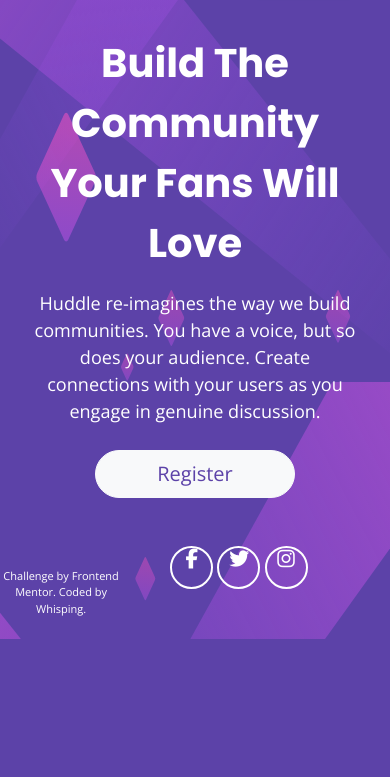
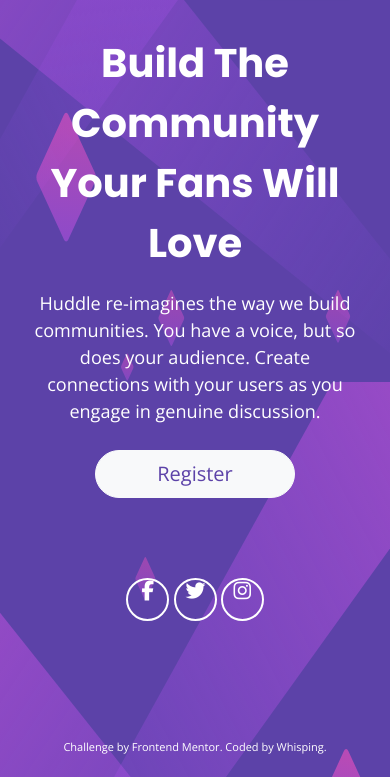
Before and after one commit to whisping/FrontEndMentor---Huddle-landing-page-with-single-introductory-section, a plain HTML site: page index.html in a window 390 px wide. Shown: the part 462-1239 px from the top of the page. Before the commit the page ends 1101 px from the top, so only its background shows below. Drawn offline with nearby package versions, Linux system fonts and the light colour scheme.

Commit message:
added last mobile changes

```diff
--- a/index.html
+++ b/index.html
@@ -53,9 +53,9 @@
             </div>
         </div>
         <div class="social">
-            <i class="fab fa-facebook-f fa-lg"></i>
-            <i class="fab fa-twitter fa-lg"></i>
-            <i class="fab fa-instagram fa-lg"></i>
+            <i class="fab fa-facebook-f fa-lg btn btn-outline-light"></i>
+            <i class="fab fa-twitter fa-lg btn btn-outline-light"></i>
+            <i class="fab fa-instagram fa-lg btn btn-outline-light"></i>
         </div>
     </div>
 
--- a/public/styles.css
+++ b/public/styles.css
@@ -67,9 +67,12 @@ footer {
     height: 43px;
 }
 
-.social {
-    float:right;
 
+
+@media only screen and (min-width : 1200px) {
+    .social {
+        float: right;
+    }
 }
 
 @media only screen and (max-width : 1200px) {
@@ -84,9 +87,9 @@ footer {
     }
 
     .social {
-        margin: auto;
         text-align: center;
         padding: 3em;
+        padding-top: 5em;
     }
 
 }
@@ -98,4 +101,5 @@ img {
 i.fab {
     border: white 2px solid;
     border-radius: 50%;
+    color: white;
 }
```
